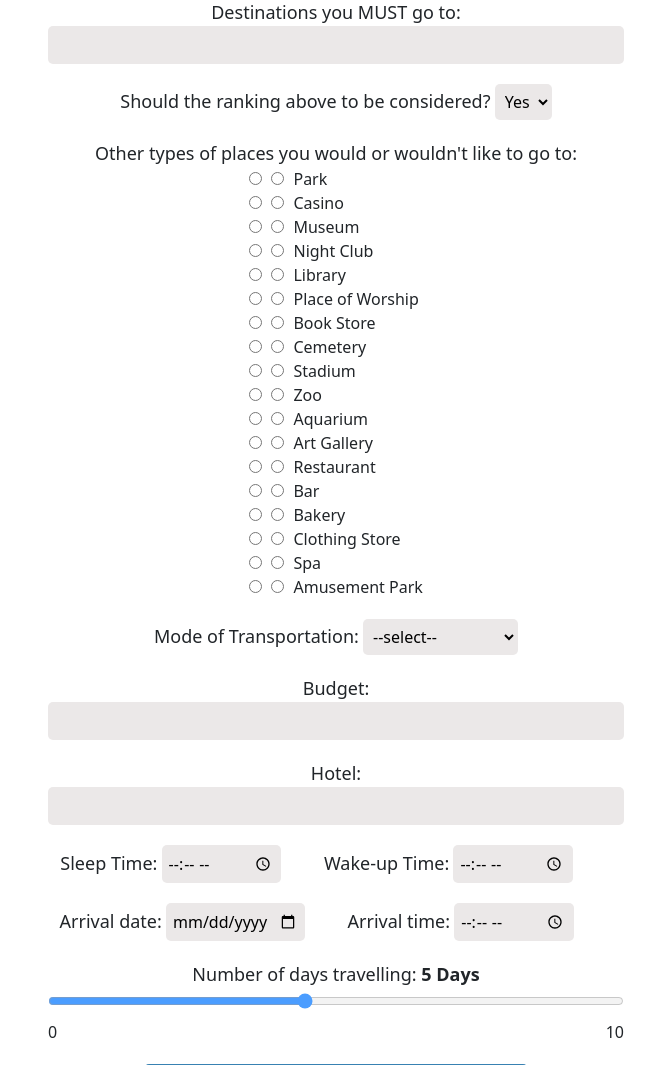
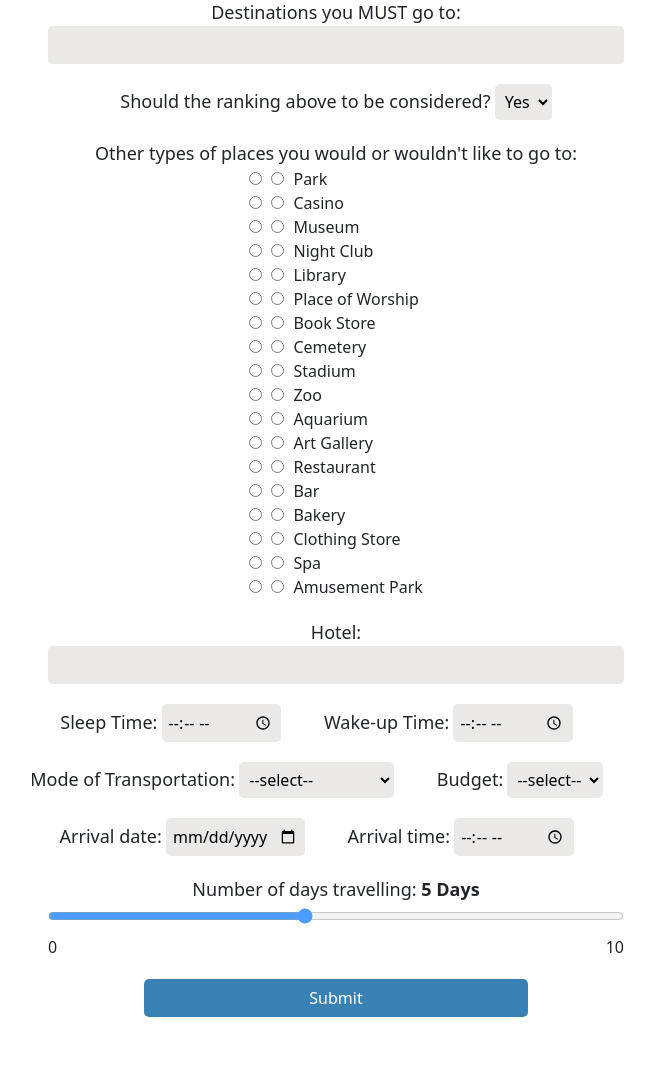
Before and after one commit to jenny-df/travel-optimizer, a Flask app: page /data in a window 1280 px wide. Shown: the part 183-1248 px from the top of the page, without its empty margins (304-959 px from the left). Run offline with Flask 3, Linux system fonts and the light colour scheme; some libraries are stand-ins or nearby versions.

Commit message:
made tiny changes to budget

```diff
--- a/static/css/main.css
+++ b/static/css/main.css
@@ -185,7 +185,9 @@ form {
 #sleepTime,
 #wakeTime,
 #arrivalDate,
-#arrivalTime {
+#arrivalTime,
+#transport,
+#budget {
   width: max-content;
   margin-right: 3vw;
 }
--- a/templates/data.html
+++ b/templates/data.html
@@ -51,24 +51,6 @@
         {% endfor %}
       </div>
     </div>
-
-    <div>
-      <label for="transport">Mode of Transportation:</label>
-      <select name="transport" class="small-selects" required>
-        <option value="" disabled selected>--select--</option>
-        <option value="public transport">Public Transport</option>
-        <option value="car">Car</option>
-        <option value="bike">Bike</option>
-        <option value="walking">Walking</option>
-      </select>
-      <br />
-    </div>
-    <div>
-      <label for="budget">Budget:</label>
-      <br />
-      <input type="number" name="budget" id="budget" min="1" required />
-      <br />
-    </div>
     <div>
       <label for="hotel_input">Hotel:</label>
       <br />
@@ -83,7 +65,26 @@
       <input type="time" name="wakeTime" id="wakeTime" required />
       <br />
     </div>
-
+    <div>
+      <label for="transport">Mode of Transportation:</label>
+      <select name="transport" class="small-selects" id="transport" required>
+        <option value="" disabled selected>--select--</option>
+        <option value="public transport">Public Transport</option>
+        <option value="car">Car</option>
+        <option value="bike">Bike</option>
+        <option value="walking">Walking</option>
+      </select>
+      <label for="budget">Budget:</label>
+      <select name="budget" class="small-selects" id="budget" required>
+        <option value="" disabled selected>--select--</option>
+        <option value="$">$</option>
+        <option value="$$">$$</option>
+        <option value="$$$">$$$</option>
+        <option value="$$$$">$$$$</option>
+        <option value="$$$$$">$$$$$</option>
+      </select>
+      <br />
+    </div>
     <div>
       <label for="departure">Arrival date:</label>
       <input type="date" name="arrivalDate" id="arrivalDate" required />
```
